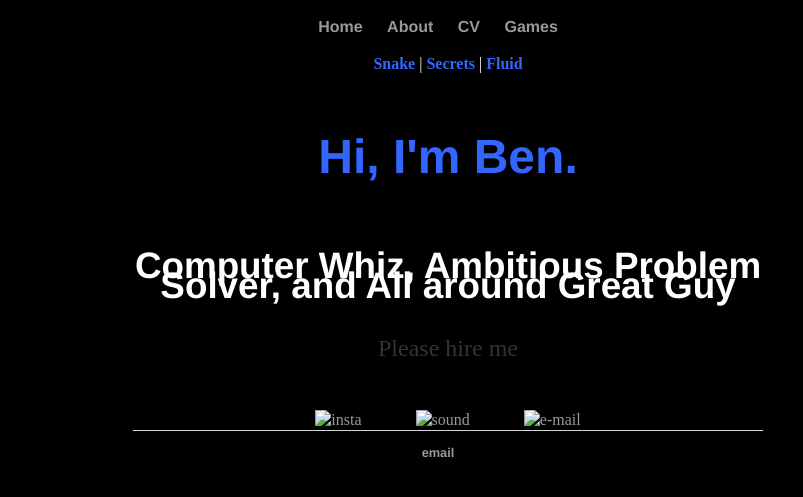
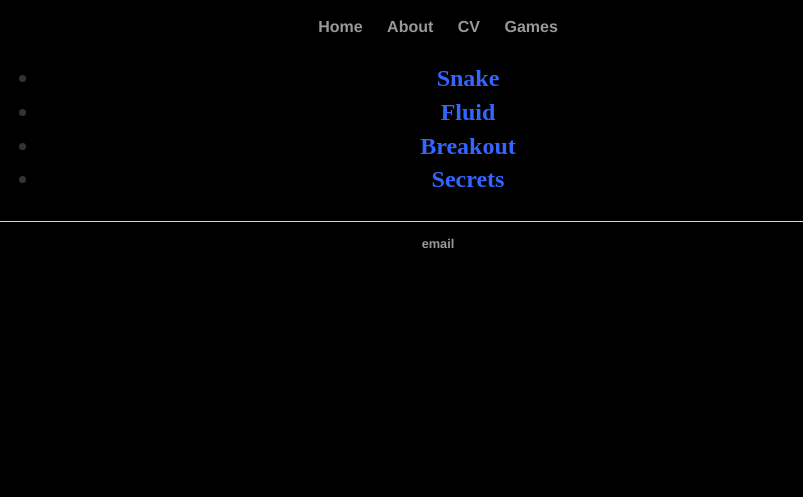
Before and after one commit to bglabman/bglabman.github.io, a Jekyll site: the page built from games/index.html, in a window 1280 px wide. Shown: the top 497 px of the page, without its empty margins (0-803 px from the left). Built offline with Jekyll 4.4.1, drawn with Linux system fonts in a browser that asks for light colours; nearby versions of some CDN libraries; library files that are not in the unit come from our copies.

Commit message:
update for games

```diff
--- a/games/index.html
+++ b/games/index.html
@@ -6,7 +6,7 @@ title: Games
 <!DOCTYPE html>
 <html>
 <head>
-    <title>Ben Glabman</title>
+    <title>Games</title>
 
       <meta name="author" content="Ben Glabman">
 
@@ -37,61 +37,12 @@ title: Games
   </body>
 </html>
 
-<div id="title">
-	<div id="header">
-		<div id="nav"> <a href="https://bglabman.github.io/snake.html">Snake</a> | <a href="https://bglabman.github.io/secrets.html">Secrets</a> | <a href="https://bglabman.github.io/fluid.html">Fluid</a>
-
-        </div>
-		<div id="bg"></div>
-
-
-<div class="title">
-
-      <br><br><h1 onclick="changeThis(this, &#39;Welcome to my website.&#39;, &#39;3366FF&#39;)">
-        Hi, I'm Ben.
-      </h1>
-
-      <script> function changeThis(elem, txt, clr) {
-        x= elem;
-        y= x.innerHTML = txt;
-        x.style.color = clr;
-       }
-         </script>
-<br>
-  <!-- Intro Section -->
-    <section id="intro" class="intro-section">
-        <div class="container">
-            <div class="row">
-                <div class="col-lg-12">
-                  <h3>Computer Whiz, Ambitious Problem Solver, and All around Great Guy</h3>
-                  <p>Please hire me</p>
-                </div>
-            </div>
-        </div>
-    </section>
-<br>
-  <!-- Insta -->
-
-  <div id="ded">
-        <a href="https://www.instagram.com/benglabman/" target="_blank"><img style="text-align:left;" src="instagram.png" alt="insta" width="30px"></a>
-
-<!-- Soundcloud -->
-
-        <a href="https://soundcloud.com/benglabman" target="_blank"><img style="text-align:center; padding-left: 50px;" src="soundcloud.png" alt="sound" width="60px"></a>
-
-<!-- Mail -->
-
-        <a href="mailto:benglabman@gmail.com?subject=Job Offer &body=I want to hire you to work at my company with a starting salary of $250,000 dollars" target="_blank"><img style="text-align:right; padding-left: 50px;" src="mail.png" alt="e-mail" width="30px"></a>
-  </div>
-
-
-<style type="text/css">
-  #ded a:hover {
-    filter: grayscale(100%)
-    Brightness(1000%);
-}
-
-</style>
-
+		<div id="nav">
+      <ul>
+      <li><a href="https://bglabman.github.io/snake.html">Snake</a></li>
+      <li><a href="https://bglabman.github.io/fluid.html">Fluid</a></li>
+      <li><a href="https://bglabman.github.io/breakout.html">Breakout</a></li>
+      <li><a href="https://bglabman.github.io/secrets.html">Secrets</a></li>
+</ul>
 
 </body>
```
